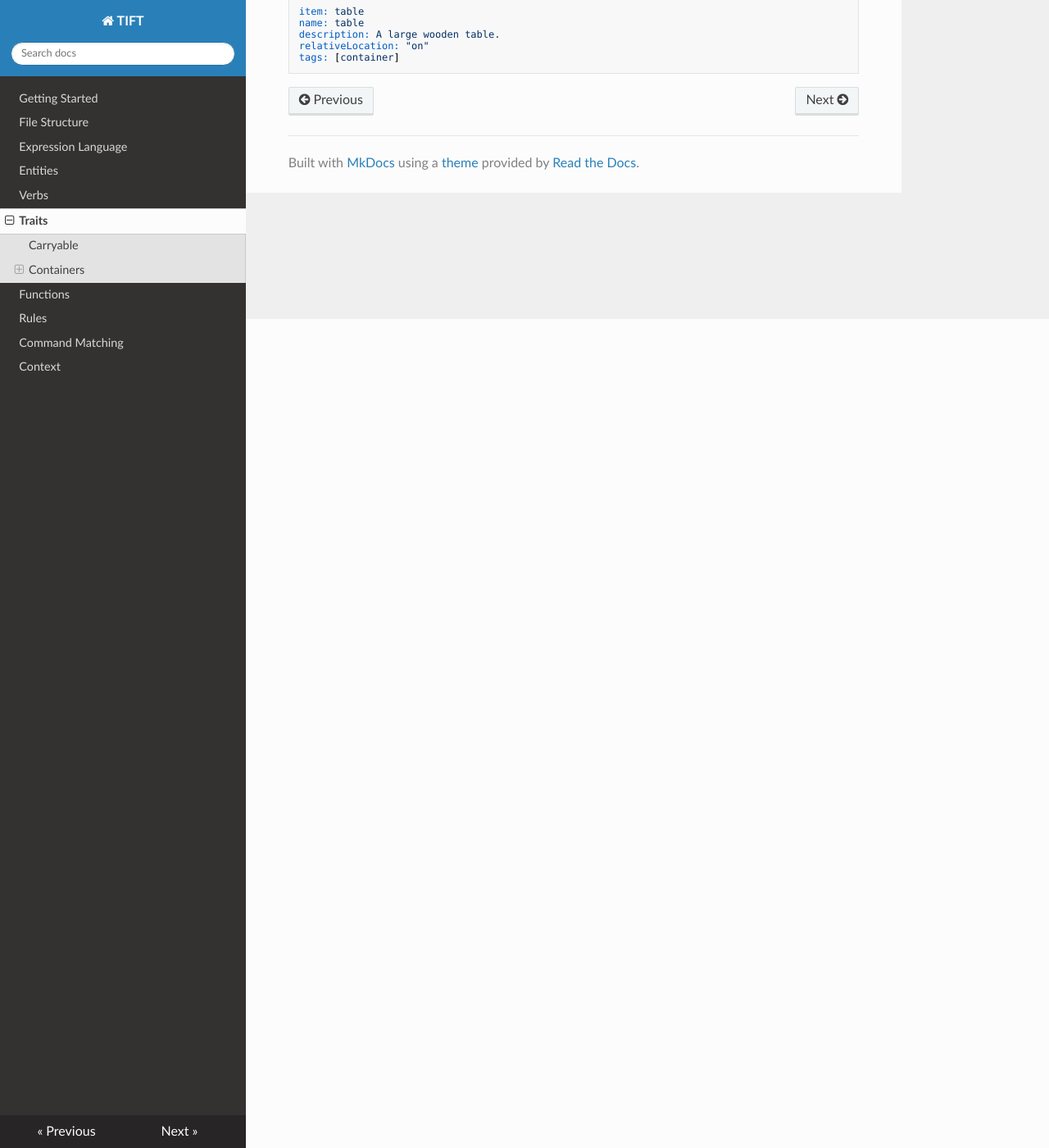
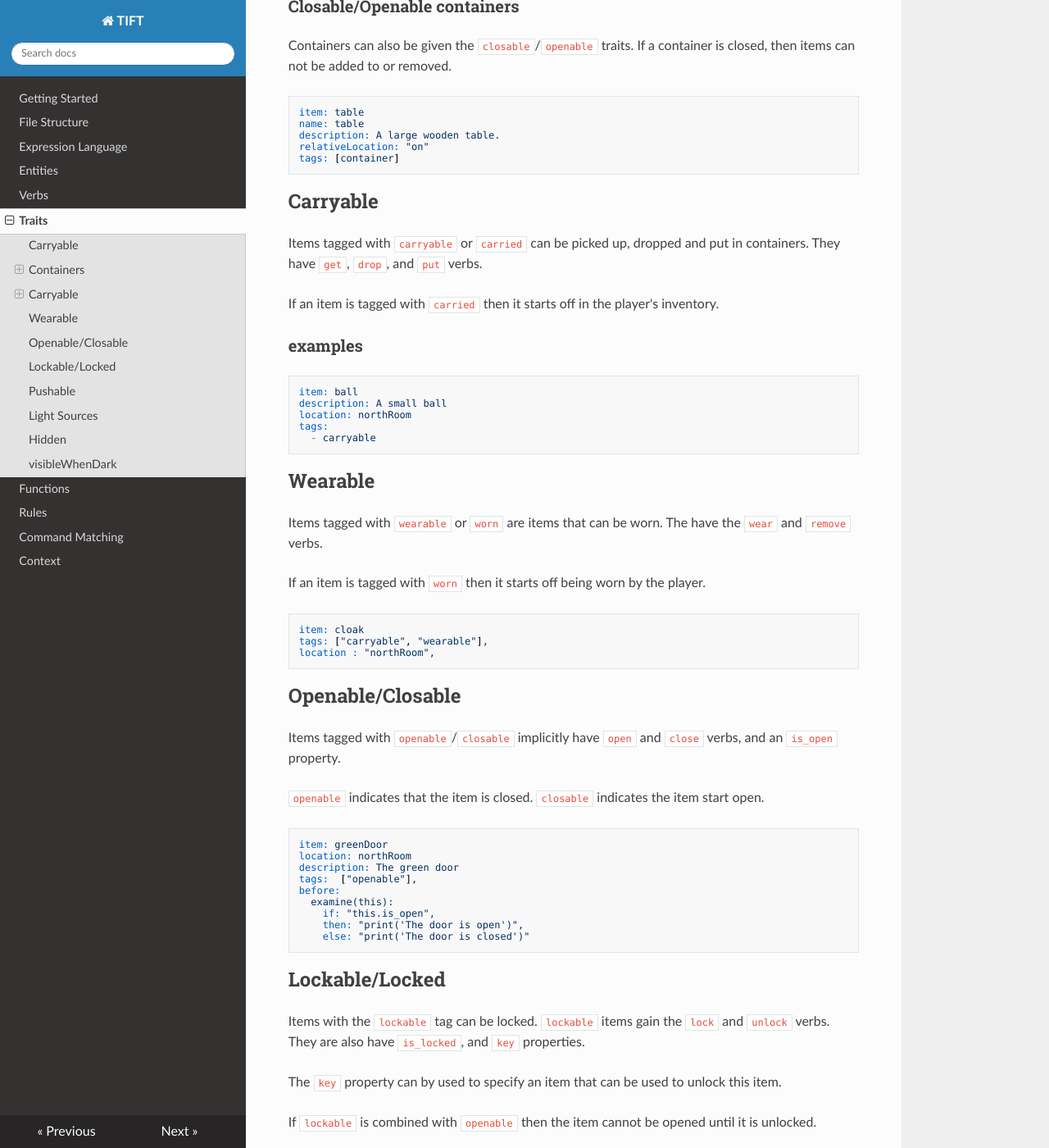
Before and after one commit to tomjefferys/tift, an MkDocs documentation site: the page built from docs/traits.md, in a window 1280 px wide and 1400 px high, scrolled down 1011 px. Shown: the whole window at 82% size. Built offline with MkDocs 1.6.1, drawn with Linux system fonts in a browser that asks for light colours; nearby versions of some CDN libraries; some of the changed text lies outside the part shown.

Commit message:
Add more docs

````diff
--- a/docs/traits.md
+++ b/docs/traits.md
@@ -33,6 +33,9 @@
 
 (Tip: YAML treats `on` as a boolean value, so be sure to put the value inside quotation marks)
 
+### Closable/Openable containers
+Containers can also be given the `closable`/`openable` traits. If a container is closed, then items can not be added to or removed.
+
 ```yaml
 item: table
 name: table
@@ -40,3 +43,147 @@
 relativeLocation: "on"
 tags: [container]
 ```
+
+## Carryable
+
+Items tagged with `carryable` or `carried` can be picked up, dropped and put in containers. They have `get`, `drop`, and `put` verbs.
+
+If an item is tagged with `carried` then it starts off in the player's inventory.
+
+### examples
+
+```yaml
+item: ball
+description: A small ball
+location: northRoom
+tags:
+  - carryable
+```
+
+## Wearable
+
+Items tagged with `wearable` or `worn` are items that can be worn.  The have the `wear` and `remove` verbs.
+
+If an item is tagged with `worn` then it starts off being worn by the player.
+
+```yaml
+item: cloak
+tags: ["carryable", "wearable"],
+location : "northRoom",
+```
+
+## Openable/Closable
+
+Items tagged with `openable`/`closable` implicitly have `open` and `close` verbs, and an `is_open` property.
+
+`openable` indicates that the item is closed.  `closable` indicates the item start open.
+
+```yaml
+item: greenDoor
+location: northRoom
+description: The green door
+tags:  ["openable"],
+before:
+  examine(this):
+    if: "this.is_open",
+    then: "print('The door is open')",
+    else: "print('The door is closed')"
+```
+
+## Lockable/Locked
+
+Items with the `lockable` tag can be locked.  `lockable` items gain the `lock` and `unlock` verbs.
+They are also have `is_locked`, and `key` properties.
+
+The `key` property can by used to specify an item that can be used to unlock this item.
+
+If `lockable` is combined with `openable` then the item cannot be opened until it is unlocked.
+
+```yaml
+item: "door"
+location: northRoom
+description: The green door
+key: brass_key
+tags:
+  - openable
+  - lockable
+  - locked
+before:
+    examine(this):
+        if: this.is_open
+        then: print('The door is open')
+        else: print('The door is closed')
+---
+item: brass_key
+location: northRoom,
+verbs:
+  - unlock.with
+  - lock.with
+tags:
+  - carryable
+```
+
+## Pushable
+
+Items tagged with `pushable` can be pushed. They are given the `push` verb.
+Pushable items can be pushed into adjacent rooms without being picked up.
+
+```yaml
+item: box
+location: northRoom
+tags:
+  - pushable
+```
+
+## Light Sources
+Items with the `lightSource` tag are considered light sources.
+
+```yaml
+item: torch,
+tags:
+  - carryable
+  - lightSource
+```
+
+## Hidden
+An item with the `hidden` tag cannot be seen.
+
+The `reveal` function can be used to unhide it.
+
+```yaml
+item: diamond
+location: rubbishHeap
+tags:
+  - carryable,
+  - hidden
+---
+item: rubbishHeap
+description: A pile of stinking rubbish
+location : northRoom
+after:
+  examine(this):
+    if: hasTag(diamond,'hidden')
+    then:
+      - reveal(diamond)
+      - print('You find a diamond')
+```
+
+## visibleWhenDark
+Items tagged with `visibleWhenDark` can be seen in the dark.
+
+```yaml
+room: northRoom
+description: >
+  A small square room
+tags:
+  - start
+  - dark
+---
+item: stickers
+description: >
+  glow in the dark stickers
+location: northRoom
+tags:
+  - carryable
+  - visibleWhenDark
+```
````
Also changed, not shown: docs/entities.md (+68 -2 lines), docs/gettingstarted.md (+18 -0 lines).
